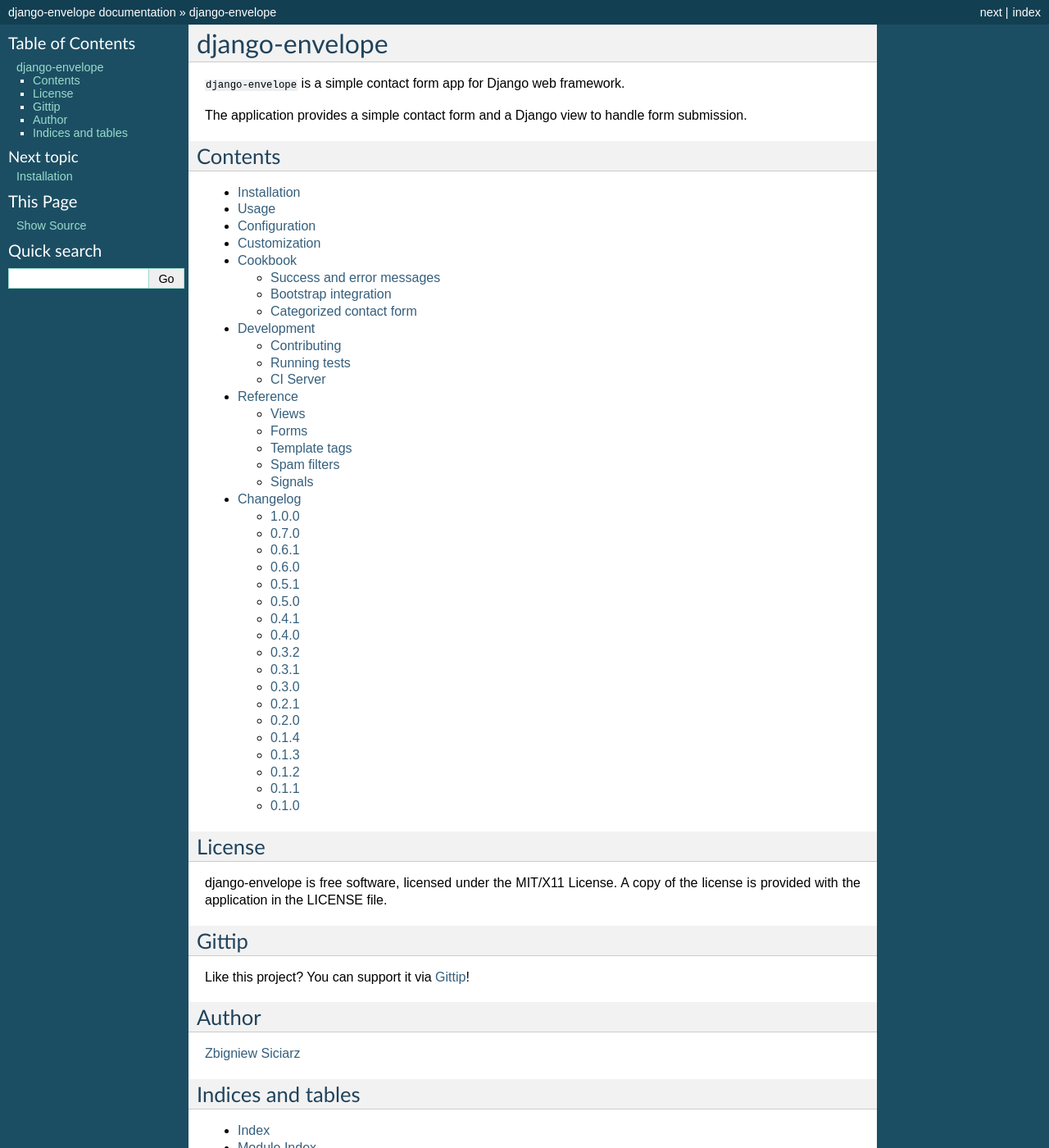
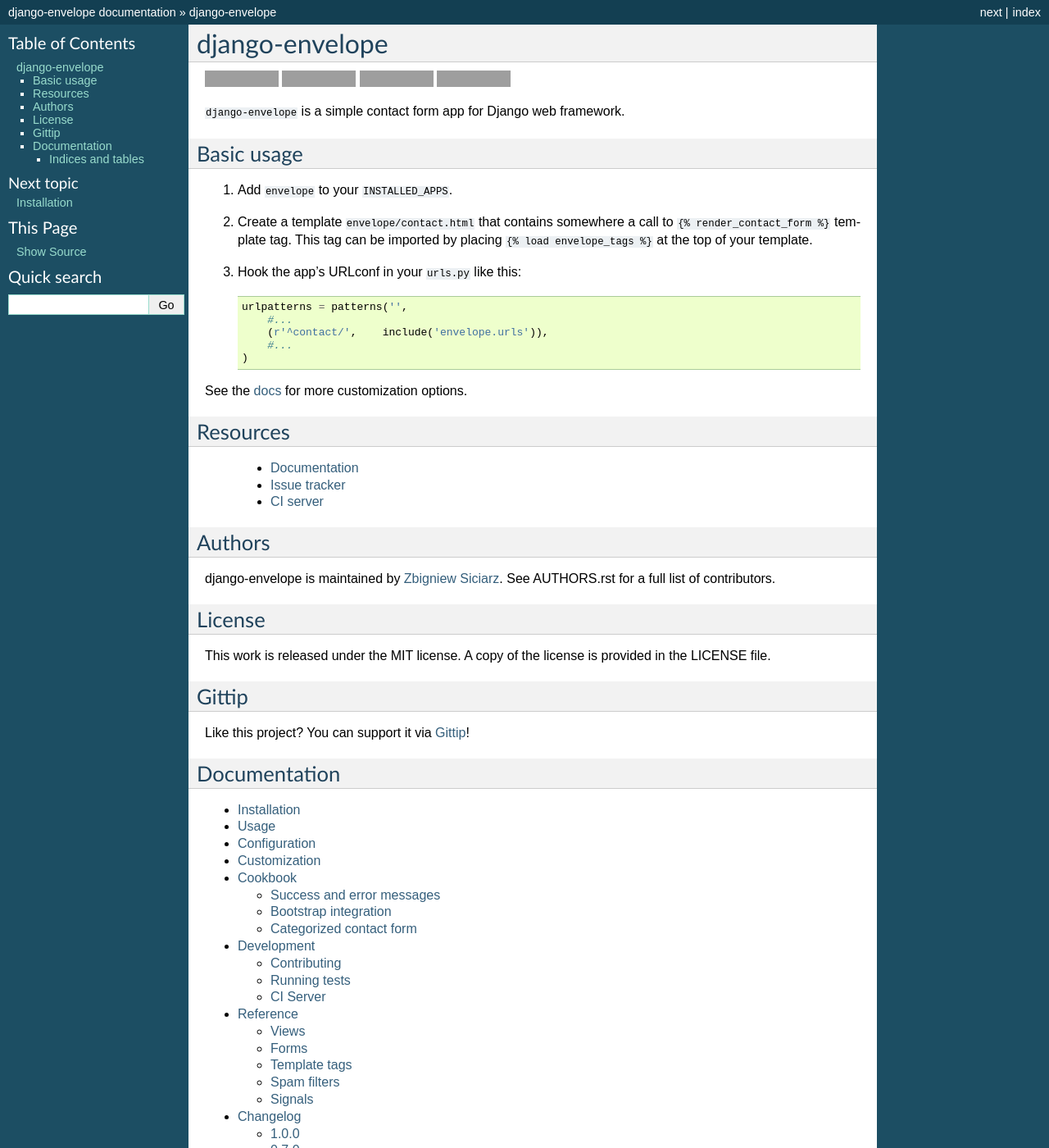
Before and after one commit to zsiciarz/django-envelope, a Sphinx documentation site: the page built from docs/index.rst, in a window 1280 px wide and 1400 px high. Shown: the whole window at 82% size. Built offline with Sphinx 7.4.7, drawn with Linux system fonts in a browser that asks for light colours; grey boxes are pictures that could not be loaded.

Commit message:
Reuse our readme!

```diff
--- a/docs/index.rst
+++ b/docs/index.rst
@@ -3,19 +3,17 @@
    You can adapt this file completely to your liking, but it should at least
    contain the root `toctree` directive.
 
+.. include:: ../README.rst
 
-===============
-django-envelope
-===============
+Gittip
+------
 
-``django-envelope`` is a simple contact form app for Django web framework.
+Like this project? You can support it via `Gittip`_!
 
-The application provides a simple contact form and a Django view to handle
-form submission.
+.. _`Gittip`: https://www.gittip.com/zsiciarz
 
-
-Contents
-========
+Documentation
+-------------
 
 .. toctree::
    :maxdepth: 2
@@ -30,26 +28,6 @@
    changes
 
 
-License
-=======
-django-envelope is free software, licensed under the MIT/X11 License. A copy of
-the license is provided with the application in the LICENSE file.
-
-
-Gittip
-======
-
-Like this project? You can support it via `Gittip`_!
-
-.. _`Gittip`: https://www.gittip.com/zsiciarz
-
-
-Author
-======
-
-`Zbigniew Siciarz <http://siciarz.net>`_
-
-
 Indices and tables
 ==================
 
```
